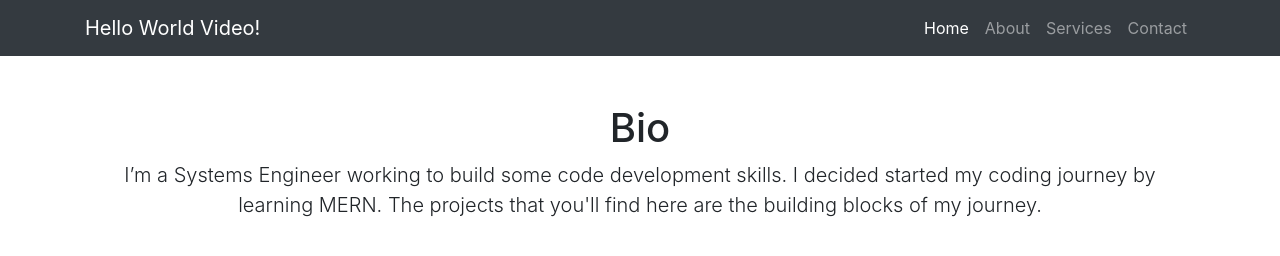
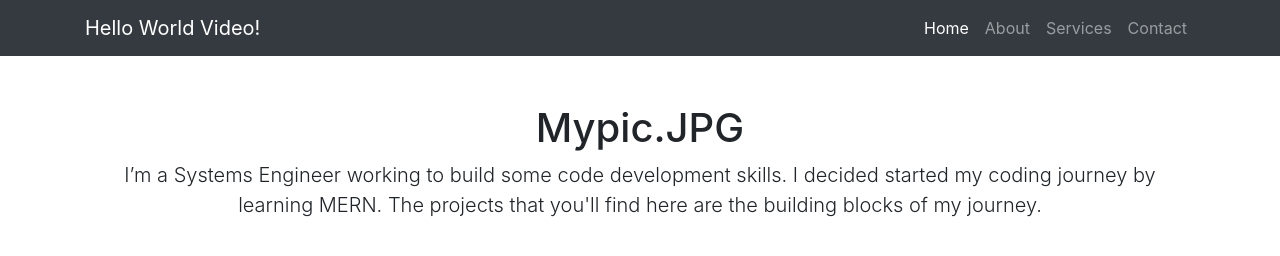
Before and after one commit to yauntee/yauntee.github.io, a website: page index.html in a window 1280 px wide. Drawn offline with Linux system fonts and the light colour scheme.

Commit message:
Update index.html

```diff
--- a/index.html
+++ b/index.html
@@ -49,7 +49,7 @@
   <div class="container">
     <div class="row">
       <div class="col-lg-12 text-center">
-        <h1 class="mt-5">Bio</h1>
+        <h1 class="mt-5">Mypic.JPG</h1>
         <p class="lead">I’m a Systems Engineer working to build some code development skills. I decided started my coding journey by learning MERN. The projects that you'll find here are the building blocks of my journey.</p>
       </div>
     </div>
```
